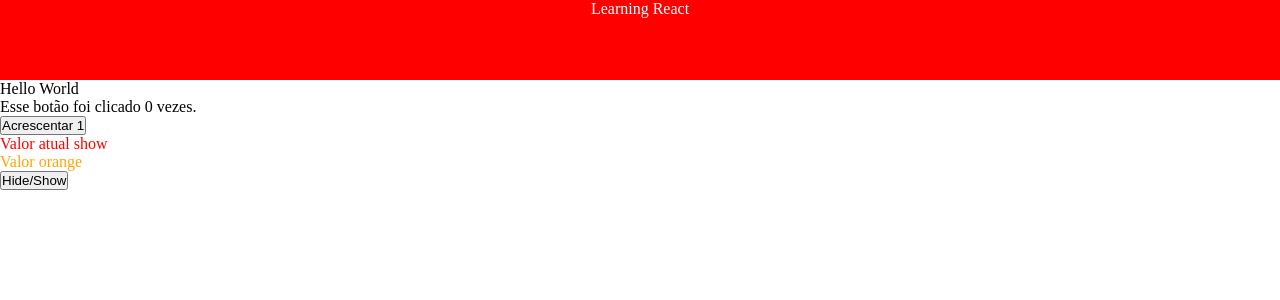
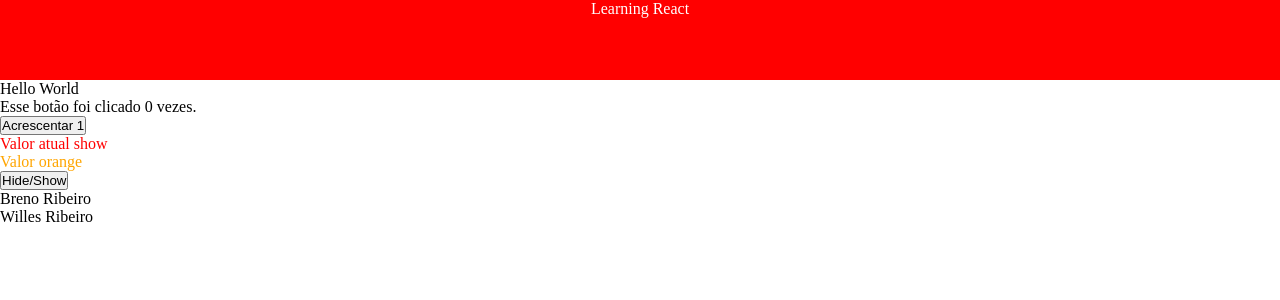
Before and after one commit to Breno-do-val/react_poc, a React (Create React App) app: page / in a window 1280 px wide. Shown: the top 300 px of the page. Built offline with nearby package versions, Linux system fonts and the light colour scheme; the HTML template or start-up script is replaced by a standard one.

Commit message:
Add nested elements with props
Co-authored-by: Willes Reis <willesreis@users.noreply.github.com>

```diff
--- a/src/App.jsx
+++ b/src/App.jsx
@@ -1,5 +1,7 @@
 import Header from './header/Header'
 import Counter from './counter/Counter'
+import Family from './Family/Family'
+import FamilyMember from './Family/FamilyMember/FamilyMember'
 
 function App() {
   return (
@@ -7,6 +9,10 @@ function App() {
       <Header title="Learning React"/>
       <p>Hello World</p>
       <Counter />
+      <Family surname="Ribeiro" >
+        <FamilyMember name="Breno" />
+        <FamilyMember name="Willes" />
+      </Family>
     </div>
   );
 }
--- /dev/null
+++ b/src/Family/Family.jsx
@@ -0,0 +1,11 @@
+import React from 'react';
+
+const Family = (props) => {
+    return (
+        <div>
+            { props.children.map((child, index) => React.cloneElement(child, {...props, key: index })) }
+        </div>
+    );
+}
+
+export default Family;
--- /dev/null
+++ b/src/Family/FamilyMember/FamilyMember.jsx
@@ -0,0 +1,9 @@
+const FamilyMember = (props) => {
+    return (
+        <>
+            <p>{props.name} {props.surname}</p>
+        </>
+    );
+}
+
+export default FamilyMember;
```
